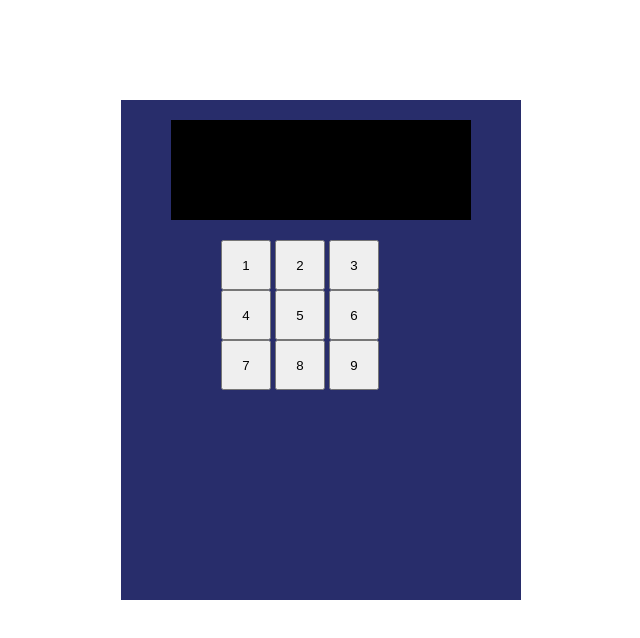
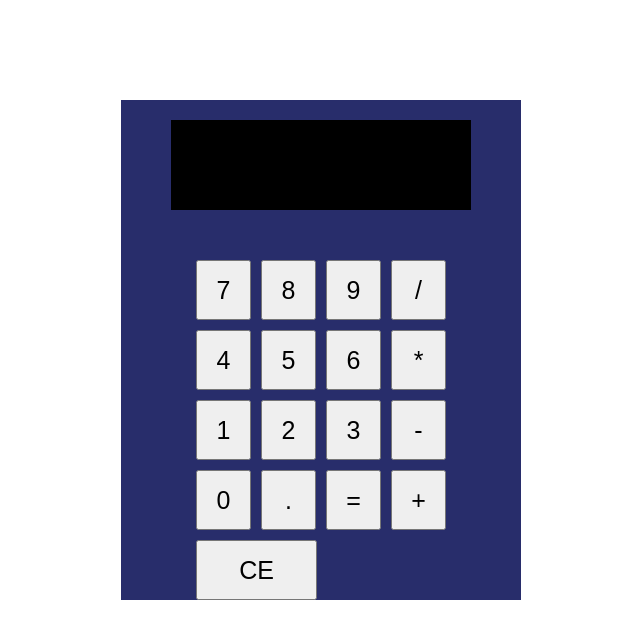
Before and after one commit to makishi-asemota/Calculator, a plain HTML site: page index.html in a window 1280 px wide. Shown: the whole page, without its empty margins (319-959 px from the left). Drawn offline with Linux system fonts and the light colour scheme.

Commit message:
figuring out how to compute calculations

```diff
--- a/index.html
+++ b/index.html
@@ -10,15 +10,23 @@
 <body>
     <div class="container">
         <div id="display"></div>
-        <div id="buttons"><button>1</button>
-            <button>2</button>
-            <button>3</button>
-            <button>4</button>
-            <button>5</button>
-            <button>6</button>
-            <button>7</button>
-            <button>8</button>
-            <button>9</button>
+        <div id="buttons"><button onclick="calButton(this)" value="7">7</button>
+            <button onclick="calButton(this)" value="8">8</button>
+            <button onclick="calButton(this)" value="9">9</button>
+            <button onclick="calButton(this)" value="/" id="divide">/</button>
+            <button onclick="calButton(this)" value="4">4</button>
+            <button onclick="calButton(this)" value="5">5</button>
+            <button onclick="calButton(this)" value="6">6</button>
+            <button onclick="calButton(this)" value="*" id="multiply">*</button>
+            <button onclick="calButton(this)" value="1">1</button>
+            <button onclick="calButton(this)" value="2">2</button>
+            <button onclick="calButton(this)" value="3">3</button>
+            <button onclick="calButton(this)" value="-" id="subtract">-</button>
+            <button onclick="calButton(this)" value="0">0</button>
+            <button onclick="calButton(this)" value=".">.</button>
+            <button>=</button>
+            <button onclick="calButton(this)" value="+" id="add">+</button>
+            <button class="clear">CE</button>
         </div>
 
     </div>
@@ -54,6 +62,17 @@
                     return divide(num1, num2);
             };
         };
+
+        function calButton(button) {
+            var x = button.value;
+            var value = document.getElementById("display").innerHTML += x;
+        };
+
+        //let value = document.getElementById("display").innerHTML;
+        if (document.getElementById('divide').clicked == true) {
+            value2 = button.value;
+            document.getElementById("display").innerHTML = operate(value, value2, "/")
+        }
     </script>
 </body>
 </html>
--- a/styles.css
+++ b/styles.css
@@ -11,20 +11,32 @@
 
 #display {
     display: flex;
-    justify-self: center;
+    align-items: flex-end;
+    justify-content: flex-end;
     width: 300px;
     height: 100px;
     margin-top: 20px;
     background-color: black;
+    color: white;
+    font-size: 50px;
 }
 
 #buttons{
-    width: 200px;
-    margin-top: 20px;
+    display: flex;
+    flex-wrap: wrap;
+    align-self: center;
+    gap: 10px;
+    width: 250px;
+    margin-top: 50px;
+
 }
 
 button{
-    height: 50px;
-    width: 50px;
-    padding: 0%;
+    height: 60px;
+    width: 55px;
+    font-size: 25px;
 }
+
+.clear {
+    flex-grow: .34;
+}
```
